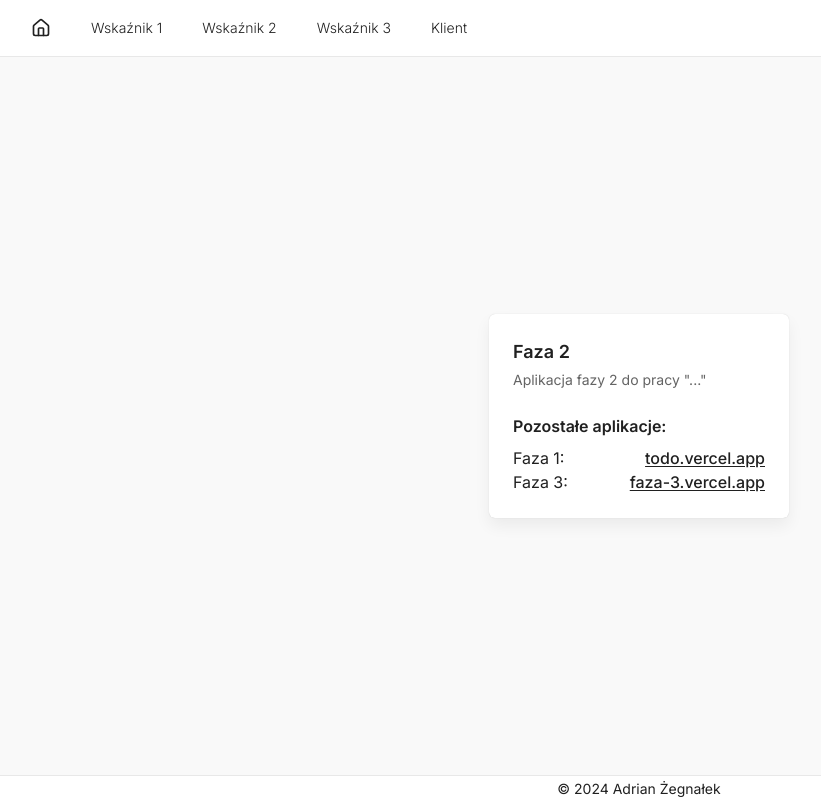
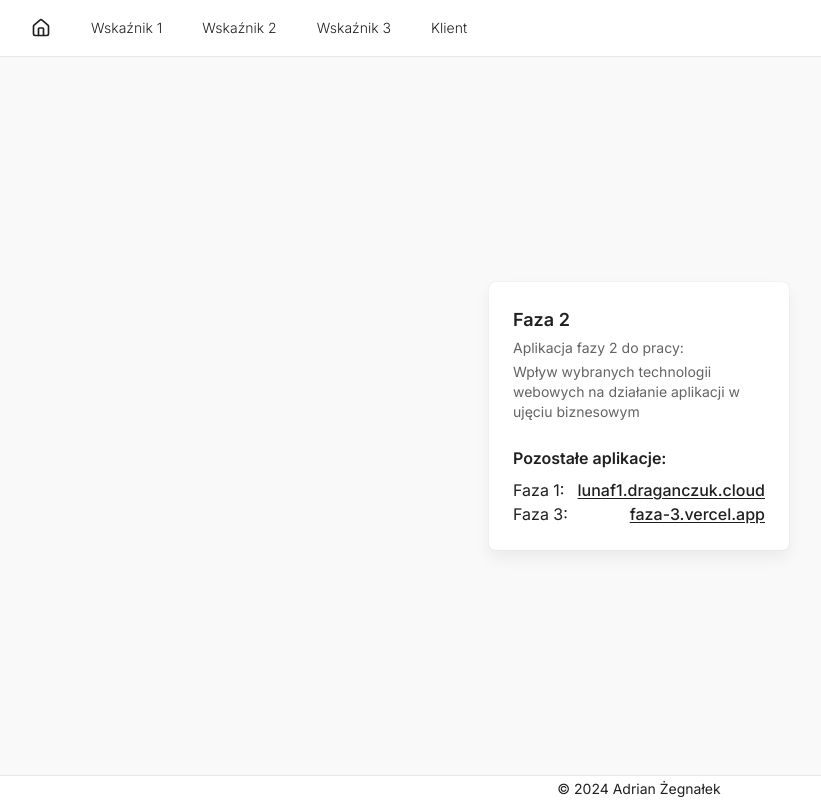
Before and after one commit to lunarW1TCH/faza-2, a React (Vite) app: page / in a window 1280 px wide. Shown: the whole page, without its empty margins (1-822 px from the left). Built offline with nearby package versions, Linux system fonts and the light colour scheme.

Commit message:
fixes to main page

```diff
--- a/src/pages/index.tsx
+++ b/src/pages/index.tsx
@@ -11,11 +11,15 @@ import linkRecipe from '../styles/recipes/link';
 const Root = () => {
   return (
     <VStack css={{ height: '100%' }}>
-      <div css={[cardRecipe.root, css({ minWidth: '300px' })]}>
+      <div
+        css={[cardRecipe.root, css({ minWidth: '300px', maxWidth: '300px' })]}
+      >
         <div css={cardRecipe.header}>
           <h3 css={cardRecipe.title}>Faza 2</h3>
+          <p css={cardRecipe.description}>Aplikacja fazy 2 do pracy:</p>
           <p css={cardRecipe.description}>
-            Aplikacja fazy 2 do pracy {'"..."'}
+            Wpływ wybranych technologii webowych na działanie aplikacji w ujęciu
+            biznesowym
           </p>
         </div>
         <div css={cardRecipe.body}>
@@ -29,8 +33,13 @@ const Root = () => {
           </h5>
           <HStack css={{ width: '100%', justifyContent: 'space-between' }}>
             <span>Faza 1:</span>
-            <a css={[linkRecipe, css({ textDecoration: 'underline' })]}>
-              todo.vercel.app
+            <a
+              target='_blank'
+              rel='noreferrer noopener'
+              href='https://lunaf1.draganczuk.cloud'
+              css={[linkRecipe, css({ textDecoration: 'underline' })]}
+            >
+              lunaf1.draganczuk.cloud
             </a>
           </HStack>
           <HStack css={{ width: '100%', justifyContent: 'space-between' }}>
--- a/src/pages/klient/index.tsx
+++ b/src/pages/klient/index.tsx
@@ -25,6 +25,11 @@ const Klient = () => {
         ref={nameRef}
       />
       <button
+        onClick={() => {
+          if (!nameRef.current) return;
+          setName(nameRef.current.value);
+          nameRef.current.value = '';
+        }}
         css={[
           buttonRecipe.base,
           buttonRecipe.solid,
@@ -32,11 +37,6 @@ const Klient = () => {
             width: '200px',
           },
         ]}
-        onClick={() => {
-          if (!nameRef.current) return;
-          setName(nameRef.current.value);
-          nameRef.current.value = '';
-        }}
       >
         Akceptuj
       </button>
```
Also changed, not shown: src/pages/klient/test.css (added, +10 -0 lines), 1 other file (tests, documents, lock files or other folders).
